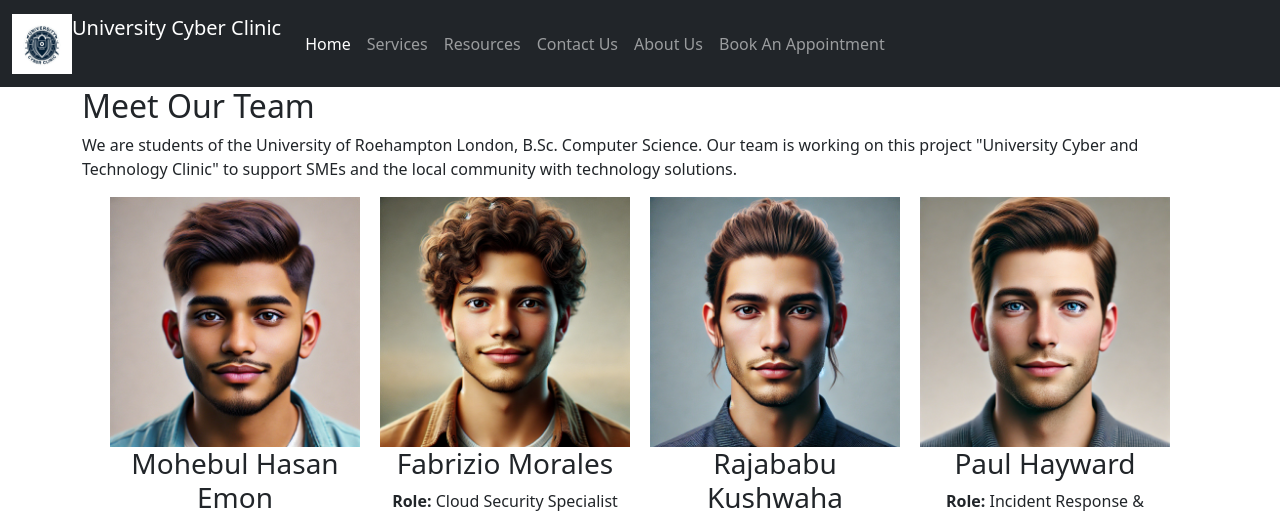
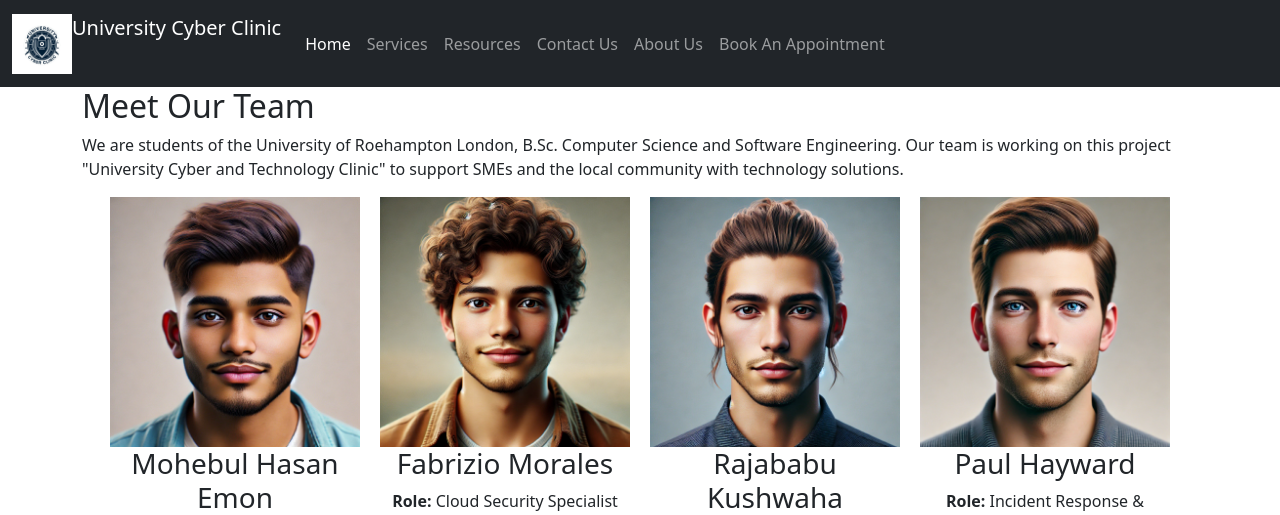
Before and after one commit to FabrizioMorales/Final-Project, a Django app: page /about in a window 1280 px wide. Shown: the top 515 px of the page. Run offline with Django 5.2, Linux system fonts and the light colour scheme.

Commit message:
Update team description in about page and add initial manage.py and test_views.py files

```diff
--- a/src/django-project/universitycyberclinic/home_app/templates/about.html
+++ b/src/django-project/universitycyberclinic/home_app/templates/about.html
@@ -7,7 +7,7 @@
 {% block content %}
 <div class="container">
     <h2>Meet Our Team</h2>
-    <p>We are students of the University of Roehampton London, B.Sc. Computer Science. Our team is working on this project "University Cyber and Technology Clinic" to support SMEs and the local community with technology solutions.</p>
+    <p>We are students of the University of Roehampton London, B.Sc. Computer Science and Software Engineering. Our team is working on this project "University Cyber and Technology Clinic" to support SMEs and the local community with technology solutions.</p>
     <div class="team" style="display: flex; flex-wrap: wrap; gap: 20px; justify-content: center;">
         <div class="team-member" style="flex: 1 1 200px; max-width: 250px; text-align: center;">
             <img src="{% static 'images/MohebulHasanEmon.png'%}" alt="Mohebul Hasan Emon" style="width: 100%; height: 250px; object-fit: cover;">
```
Also changed, not shown: src/home_app/manage.py (added), src/home_app/tests/test_views.py (added).
